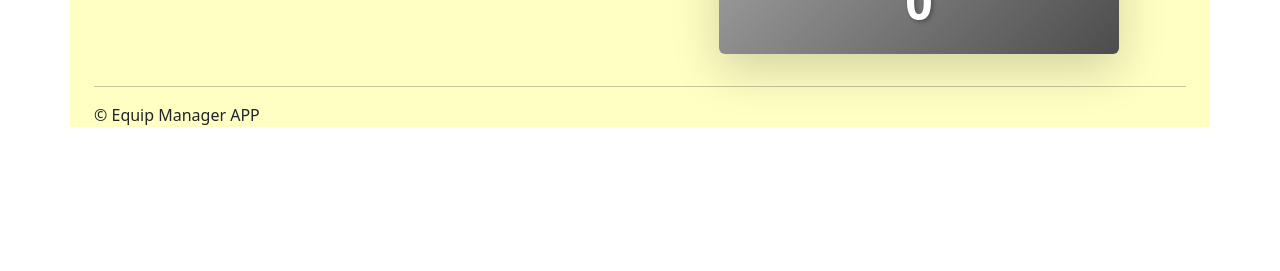
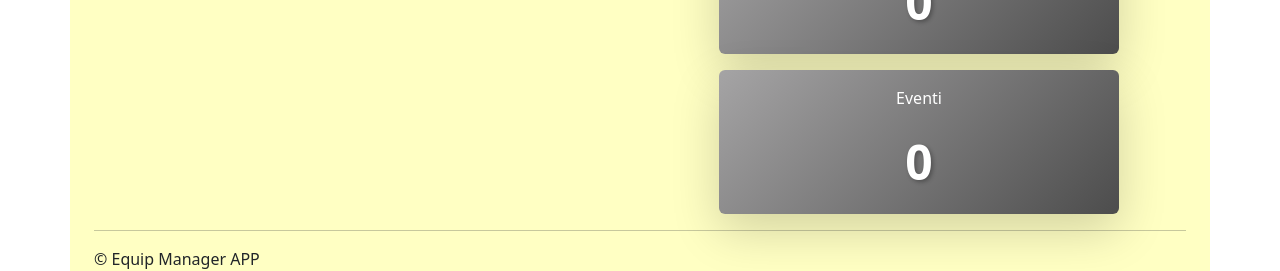
Before and after one commit to ivicasamu/EquipManagerAPP, a React (Vite) app: page / in a window 1280 px wide. Shown: the part 466-737 px from the top of the page. Built offline with nearby package versions, Linux system fonts and the light colour scheme.

Commit message:
Pregled broja eventa na početnoj

```diff
--- a/src/pages/Home.jsx
+++ b/src/pages/Home.jsx
@@ -5,16 +5,17 @@ import KorisnikService from "../services/korisnici/KorisnikService";
 import UredjajService from "../services/uredjaji/UredjajService";
 import { useEffect, useState } from "react";
 import KlijentService from "../services/klijenti/KlijentService";
+import EventService from "../services/eventi/EventService";
 
 export default function Home(){
     const [brojKorisnika, setBrojKorisnika] = useState(0);
     const [brojUredjaja, setBrojUredjaja] = useState(0);
     const [brojKlijenata, setBrojKlijenata] = useState(0);
-    // const [brojEventa, setBrojEventa] = useState(0);
+    const [brojEvenata, setBrojEvenata] = useState(0);
     const [animatedKorisnici, setAnimatedKorisnici] = useState(0);
     const [animatedUredjaji, setAnimatedUredjaji] = useState(0);
     const [animatedKlijenti, setAnimatedKlijenti] = useState(0);
-    // const [animatedEventi, setAnimatedEventi] = useState(0);
+    const [animatedEventi, setAnimatedEventi] = useState(0);
 
     useEffect(() => {
         const fetchData = async () => {
@@ -22,12 +23,12 @@ export default function Home(){
                 const korisnik = await KorisnikService.get();
                 const uredjaj = await UredjajService.get();
                 const klijent = await KlijentService.get();
-                // const event = await EventService.get();
+                const event = await EventService.get();
 
                 setBrojKorisnika(korisnik.data.length);
                 setBrojUredjaja(uredjaj.data.length);
                 setBrojKlijenata(klijent.data.length);
-                // setBrojEvenata(eventi.data.length);
+                setBrojEvenata(event.data.length);
             } catch (error) {
                 console.error('Greška pri dohvaćanju podataka:', error);
             }
@@ -63,14 +64,14 @@ export default function Home(){
         }
     }, [animatedKlijenti, brojKlijenata]);
 
-    // useEffect(() => {
-    //     if (animatedEventi < brojEvenata) {
-    //         const timer = setTimeout(() => {
-    //             setAnimatedEventi(prev => Math.min(prev + 1, brojEvenata));
-    //         }, 200);
-    //         return () => clearTimeout(timer);
-    //     }
-    // }, [animatedEventi, brojEvenata]);
+    useEffect(() => {
+        if (animatedEventi < brojEvenata) {
+            const timer = setTimeout(() => {
+                setAnimatedEventi(prev => Math.min(prev + 1, brojEvenata));
+                }, 20);
+            return () => clearTimeout(timer);
+        }
+    }, [animatedEventi, brojEvenata]);
     return(
         <>
         <Row>
@@ -112,14 +113,14 @@ export default function Home(){
                         </Card.Body>
                     </Card>
 
-                    {/* <Card className="shadow-lg border-0 statistikaPanel">
+                    <Card className="shadow-lg border-0 statistikaPanel">
                         <Card.Body className="text-center">
-                            <p className="text-white">Grupe</p>
+                            <p className="text-white">Eventi</p>
                             <div className="statistikaTekst">
-                                {animatedGrupe}
+                                {animatedEventi}
                             </div>
                         </Card.Body>
-                    </Card> */}
+                    </Card>
                 </div>
             </Col>
         </Row>
```
